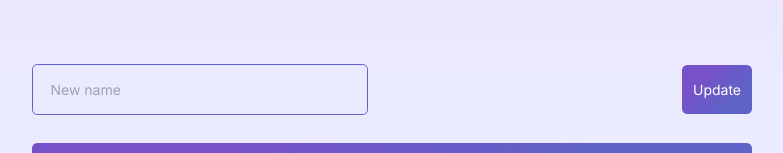
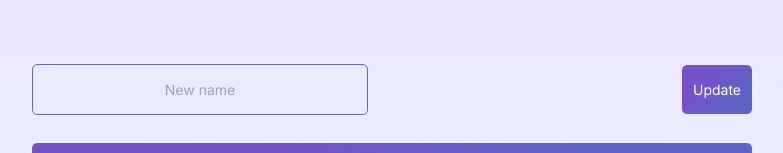
Before and after one commit to devhausleipzigacademy/camp8-final-project, a Next.js app: page /account/account in a window 1280 px wide. Shown: the part 174-327 px from the top of the page, without its empty margins (248-1031 px from the left). Built offline with nearby package versions, Linux system fonts and the light colour scheme.

Commit message:
bigmode Patch

```diff
--- a/src/components/HeaderWithBack.tsx
+++ b/src/components/HeaderWithBack.tsx
@@ -2,6 +2,7 @@ import React from "react";
 import { FiChevronLeft } from "react-icons/fi";
 import Link from "next/link";
 import clsx from "clsx";
+import { useSizeStore } from "@/pages/stores/styleStore";
 
 type Props = {
   label?: string;
@@ -10,12 +11,21 @@ type Props = {
 };
 
 export function HeaderWithBack(props: Props) {
+  const { isFontSizeBig } = useSizeStore();
   return (
     <div className={clsx(props.classNames, "flex items-center gap-2")}>
       <Link href={props.sendTo ?? "/"}>
         <FiChevronLeft className="w-6 h-6 text-text-typo" />
       </Link>
-      <h1 className="text-text-typo text-primary text-links">{props.label}</h1>
+      <h1
+        className={clsx(
+          isFontSizeBig
+            ? "text-text-typo text-xl"
+            : "text-text-typo text-primary text-links"
+        )}
+      >
+        {props.label}
+      </h1>
     </div>
   );
 }
--- a/src/components/ListItem.tsx
+++ b/src/components/ListItem.tsx
@@ -14,6 +14,7 @@ import clsx from "clsx";
 import { useMutation, useQueryClient } from "@tanstack/react-query";
 import { getListData } from "@/pages/list/[slug]";
 import { useRouter } from "next/router";
+import { useSizeStore } from "@/pages/stores/styleStore";
 
 type ListItemProps = {
   name: string;
@@ -79,6 +80,7 @@ export default function ListItem(props: ListItemProps) {
     </TrailingActions>
   );
 
+  const { isFontSizeBig, setSize } = useSizeStore();
   return (
     <>
       <Transition
@@ -103,15 +105,23 @@ export default function ListItem(props: ListItemProps) {
           </div>
           <div>
             <p
-              className="text-text-typo text-primary pl-4"
-              style={{ fontSize: "clamp(5px, 3.9vw, 1.125rem)" }}
+              className={clsx(
+                isFontSizeBig
+                  ? "text-text-typo text-primary pl-4"
+                  : "text-text-typo text-lg pl-4"
+              )}
+              // style={{ fontSize: "clamp(5px, 3.9vw, 1.125rem)" }}
             >
               {props.name}
             </p>
           </div>
           <div className="flex p-2 justify-end gap-6 items-center flex-grow">
             <div
-              className=" flex gap-2 underline text-primary-default-Solid"
+              className={clsx(
+                isFontSizeBig
+                  ? "hidden "
+                  : "flex gap-2 underline text-primary-default-Solid"
+              )}
               onClick={() => {
                 setDetails(!details);
                 handleClick(props.id);
@@ -136,7 +146,11 @@ export default function ListItem(props: ListItemProps) {
                 </p>
               )}
             </div>
-            <div className="relative w-10 h-8">
+            <div
+              className={clsx(
+                isFontSizeBig ? " fixed w-10 h-8" : "relative w-10 h-8"
+              )}
+            >
               <Transition
                 show={props.checked}
                 enter="transform transition duration-[400ms]"
--- a/src/components/ListNameHeader.tsx
+++ b/src/components/ListNameHeader.tsx
@@ -2,6 +2,7 @@ import React from "react";
 import { FiChevronLeft } from "react-icons/fi";
 import Link from "next/link";
 import clsx from "clsx";
+import { useSizeStore } from "@/pages/stores/styleStore";
 
 type ArrowButton = {
   icon?: string;
@@ -11,12 +12,21 @@ type ArrowButton = {
 };
 
 export function ListNameHeader(props: ArrowButton) {
+  const { isFontSizeBig } = useSizeStore();
   return (
     <div className={clsx("flex items-center gap-2", props.classNames)}>
       <Link href={`/${props.linkTo}`}>
         <FiChevronLeft className="w-6 h-6 text-text-typo" />
       </Link>
-      <h1 className="text-text-typo text-links">{props.listName}</h1>
+      <h1
+        className={clsx(
+          isFontSizeBig
+            ? "text-text-typo text-links"
+            : "text-text-typo text-links"
+        )}
+      >
+        {props.listName}
+      </h1>
     </div>
   );
 }
--- a/src/components/shared/Input.tsx
+++ b/src/components/shared/Input.tsx
@@ -1,4 +1,5 @@
 import { useSizeStore } from "@/pages/stores/styleStore";
+import clsx from "clsx";
 import {
   ChangeEvent,
   DetailedHTMLProps,
@@ -24,16 +25,15 @@ export default function Input({
   placeholder,
 }: Input) {
   const { isFontSizeBig, setSize } = useSizeStore();
-
   return (
     <div className="gap-4 flex items-center relative mb-3">
       <input
         type="text"
-        className={`${
+        className={clsx(
           isFontSizeBig
-            ? "w-96 py-4 px-5 rounded-md border border-primary-default-Solid bg-transparent text-center focus:outline-none"
-            : "w-96 py-4 px-5 rounded-md border border-primary-default-Solid bg-transparent text-left focus:outline-none"
-        }`}
+            ? "w-96 py-4 px-5 rounded-md border border-primary-default-Solid bg-transparent text-left focus:outline-none"
+            : "w-96 py-4 px-5 rounded-md border border-primary-default-Solid bg-transparent text-center focus:outline-none"
+        )}
         placeholder={placeholder}
         value={value}
         onChange={(e) => onChange(e)}
```
